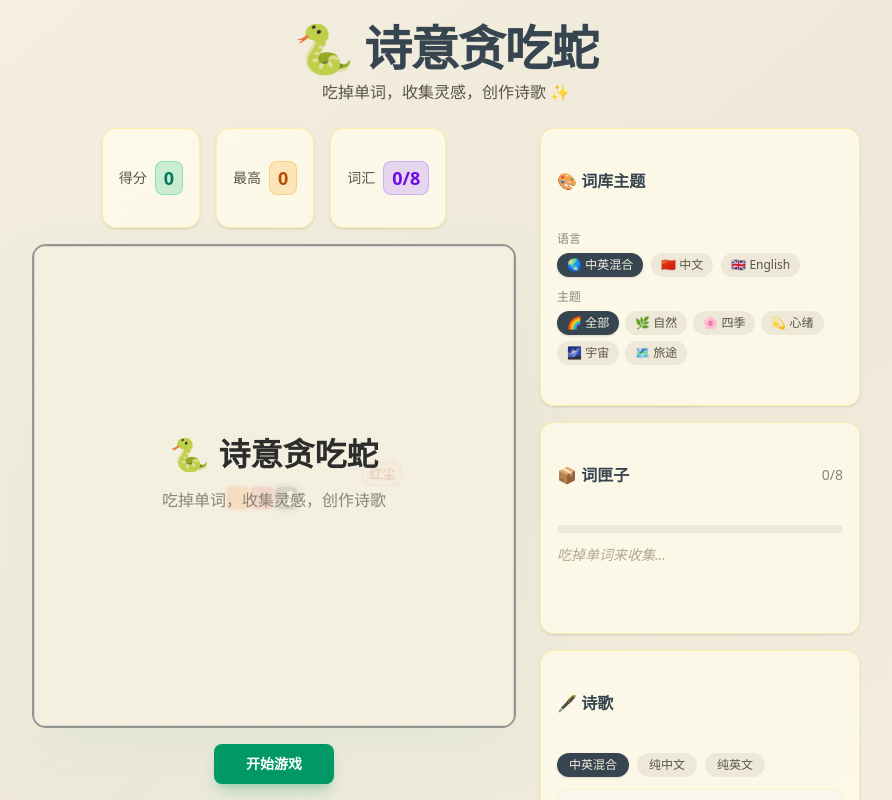
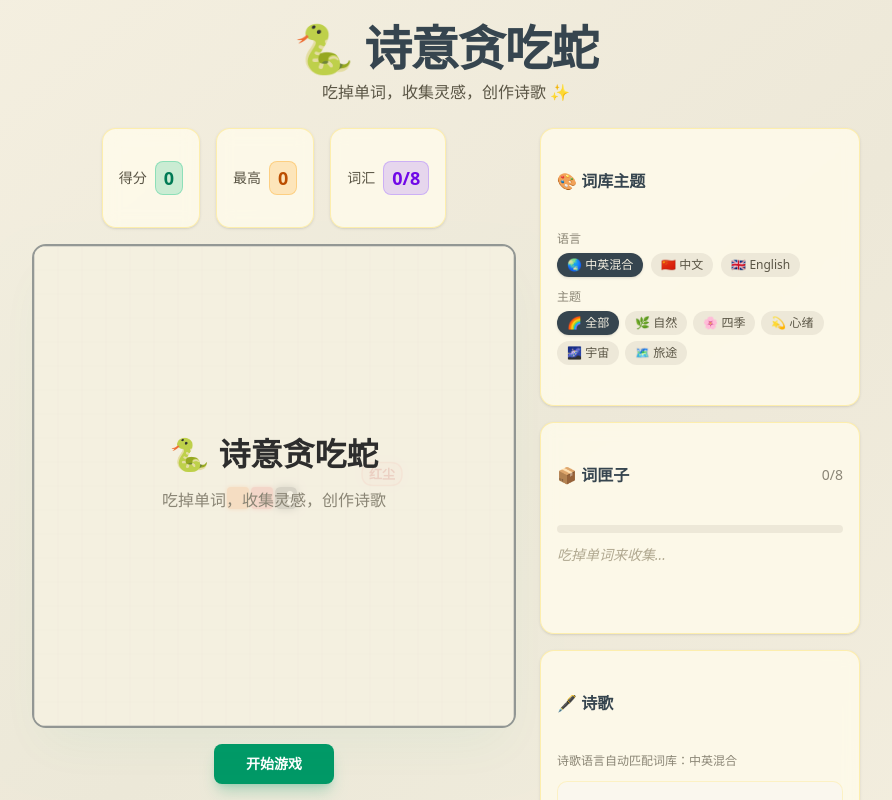
Before and after one commit to zeld-maker/snake-word-poetry-Lily, a Next.js app: page / in a window 1280 px wide. Shown: the top 800 px of the page, without its empty margins (194-1086 px from the left). Built offline with nearby package versions, Linux system fonts and the light colour scheme.

Commit message:
52420d14-0492-45c1-b46a-a009ca71038e

```diff
--- a/src/app/page.tsx
+++ b/src/app/page.tsx
@@ -364,9 +364,11 @@
   const [collectedWords, setCollectedWords] = useState<string[]>([])
   const [poem, setPoem] = useState<string>('')
   const [isGeneratingPoem, setIsGeneratingPoem] = useState(false)
-  const [poemLanguage, setPoemLanguage] = useState<PoemLanguage>('mixed')
   const [wordLanguage, setWordLanguage] = useState<WordLanguage>('all')
   const [wordTheme, setWordTheme] = useState<WordTheme>('all')
+
+  // Auto-derive poem language from word language
+  const poemLanguage: PoemLanguage = wordLanguage === 'zh' ? 'zh' : wordLanguage === 'en' ? 'en' : 'mixed'
 
   // Sync ref with state
   useEffect(() => {
@@ -484,7 +486,8 @@
         const updated = [...prev, eatenWord]
         // Auto-generate poem when we hit the target
         if (updated.length === WORDS_TO_POEM) {
-          generatePoem(updated, poemLanguage)
+          const lang: PoemLanguage = wordLanguage === 'zh' ? 'zh' : wordLanguage === 'en' ? 'en' : 'mixed'
+          generatePoem(updated, lang)
         }
         spawnFood(updated)
         return updated
@@ -494,7 +497,7 @@
     }
 
     snakeRef.current = newSnake
-  }, [spawnFood, generatePoem, poemLanguage])
+  }, [spawnFood, generatePoem, wordLanguage])
 
   // ─── Render ───────────────────────────────────────────────────
   const render = useCallback(() => {
@@ -920,26 +923,10 @@
               </CardTitle>
             </CardHeader>
             <CardContent className="px-4 pb-4">
-              {/* Poem language selector */}
-              <div className="flex gap-2 mb-3">
-                {([
-                  { key: 'mixed' as PoemLanguage, label: '中英混合' },
-                  { key: 'zh' as PoemLanguage, label: '纯中文' },
-                  { key: 'en' as PoemLanguage, label: '纯英文' },
-                ]).map(({ key, label }) => (
-                  <button
-                    key={key}
-                    onClick={() => setPoemLanguage(key)}
-                    className={`px-3 py-1 rounded-full text-xs font-medium transition-all ${
-                      poemLanguage === key
-                        ? 'bg-[#36454f] text-[#f5f0e1] shadow-sm'
-                        : 'bg-[#ede8d8] text-[#5a5545] hover:bg-[#e0dac8]'
-                    }`}
-                  >
-                    {label}
-                  </button>
-                ))}
-              </div>
+              {/* Language hint */}
+              <p className="text-xs text-[#8a8575] mb-3">
+                诗歌语言自动匹配词库：{wordLanguage === 'zh' ? '纯中文' : wordLanguage === 'en' ? '纯英文' : '中英混合'}
+              </p>
 
               {/* Poem text */}
               <div className="min-h-[120px] rounded-lg bg-[#faf7ee] border border-amber-200/40 p-4">
```
